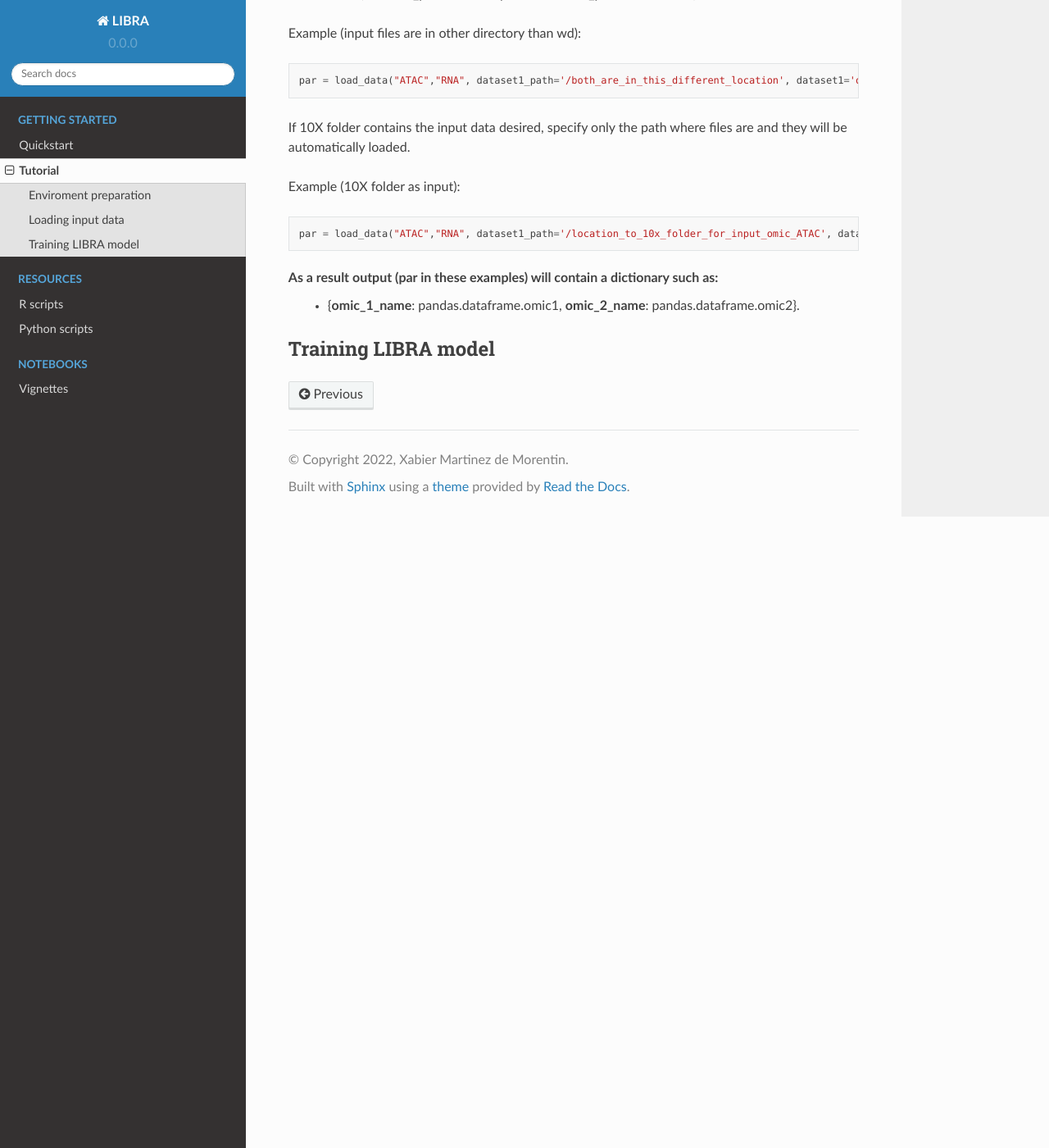
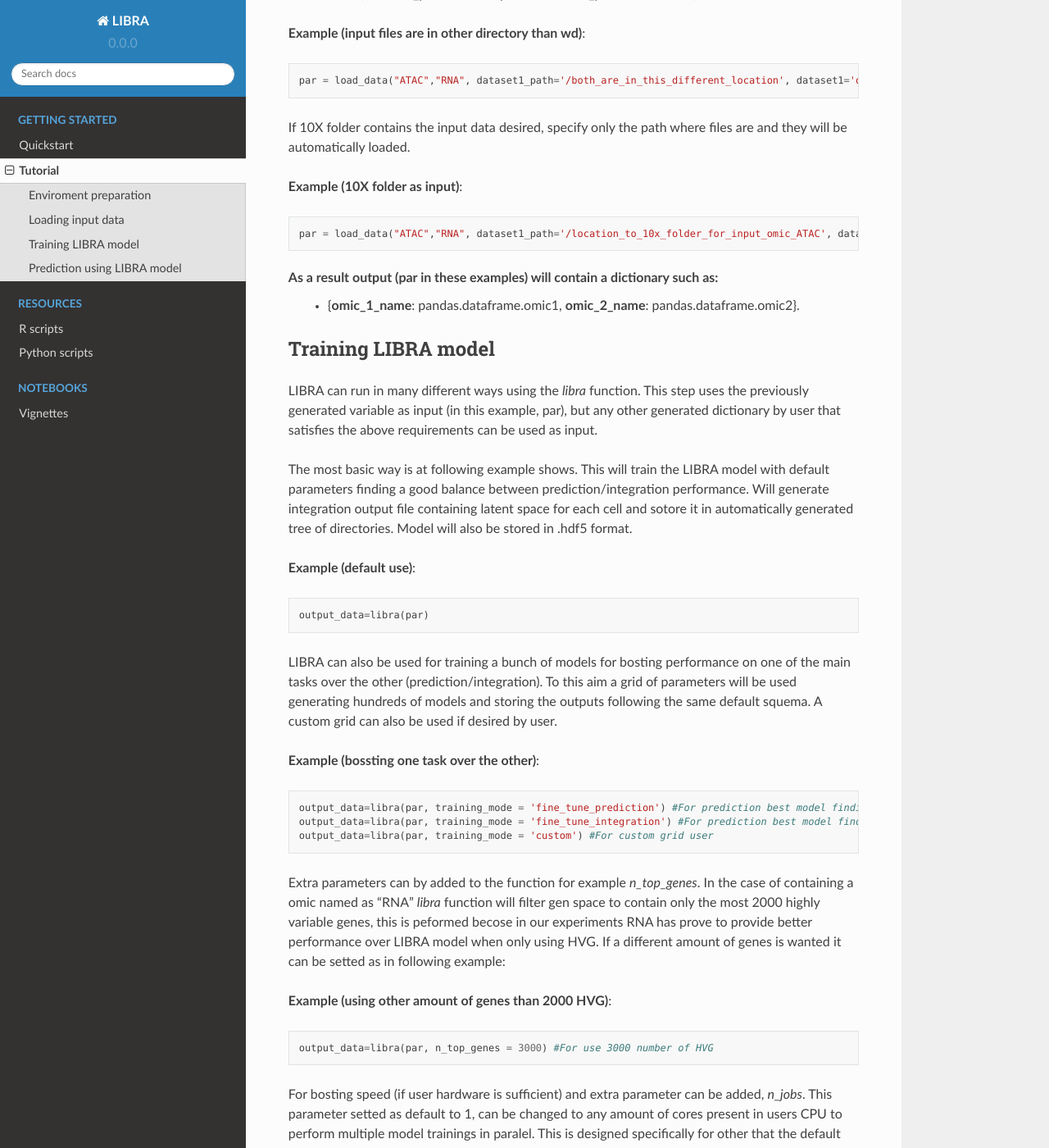
Before and after one commit to TranslationalBioinformaticsUnit/LIBRA, a Sphinx documentation site: the page built from docs/source/tutorial.rst, in a window 1280 px wide and 1400 px high, scrolled down 1003 px. Shown: the whole window at 82% size. Built offline with Sphinx 7.4.7 and the Read the Docs theme 2.0.0, drawn with Linux system fonts in a browser that asks for light colours; some of the changed text lies outside the part shown.

Commit message:
Update tutorial.rst

```diff
--- a/docs/source/tutorial.rst
+++ b/docs/source/tutorial.rst
@@ -22,7 +22,7 @@ A universal loading data is provided for easy data loading into Python enviromen
 
 Datasets should be loaded in order been dataset1 the input modality to LIBRA model and dataset2 the output modality. **We strongly recomend to set RNA as the second modality**. By now only specific actions are performed over RNA omic so it is **important to set "RNA" name to RNA omic input dataset**, in oder cases desired name can by used. If both input datasets are in working directory path, no paths are required by *load_data* function.
 
-Example (input files are in wd):
+**Example (input files are in wd)**:
 
 .. code-block:: python
 
@@ -30,7 +30,7 @@ Example (input files are in wd):
 
 If input datasets are in a different location than working directory, *dataset1_path* and *dataset2_path* can be used (dataset2_path will be equal to dataset1_path if not setted).
 
-Example (input files are in other directory than wd):
+**Example (input files are in other directory than wd)**:
 
 .. code-block:: python
 
@@ -38,7 +38,7 @@ Example (input files are in other directory than wd):
 
 If 10X folder contains the input data desired, specify only the path where files are and they will be automatically loaded.
 
-Example (10X folder as input):
+**Example (10X folder as input)**:
 
 .. code-block:: python
 
@@ -49,3 +49,42 @@ As a result output (par in these examples) will contain a dictionary such as:
 
 Training LIBRA model
 --------------------
+
+LIBRA can run in many different ways using the *libra* function. This step uses the previously generated variable as input (in this example, par), but any other generated dictionary by user that satisfies the above requirements can be used as input.
+
+The most basic way is at following example shows. This will train the LIBRA model with default parameters finding a good balance between prediction/integration performance. Will generate integration output file containing latent space for each cell and sotore it in automatically generated tree of directories. Model will also be stored in .hdf5 format.
+
+**Example (default use)**:
+
+.. code-block:: python
+
+    output_data=libra(par)
+
+LIBRA can also be used for training a bunch of models for bosting performance on one of the main tasks over the other (prediction/integration). To this aim a grid of parameters will be used generating hundreds of models and storing the outputs following the same default squema. A custom grid can also be used if desired by user.
+
+**Example (bossting one task over the other)**:
+
+.. code-block:: python
+
+    output_data=libra(par, training_mode = 'fine_tune_prediction') #For prediction best model finding
+    output_data=libra(par, training_mode = 'fine_tune_integration') #For prediction best model finding
+    output_data=libra(par, training_mode = 'custom') #For custom grid user
+
+Extra parameters can by added to the function for example *n_top_genes*. In the case of containing a omic named as "RNA" *libra* function will filter gen space to contain only the most 2000 highly variable genes, this is peformed becose in our experiments RNA has prove to provide better performance over LIBRA model when only using HVG. If a different amount of genes is wanted it can be setted as in following example:
+
+**Example (using other amount of genes than 2000 HVG)**:
+
+.. code-block:: python
+
+    output_data=libra(par, n_top_genes = 3000) #For use 3000 number of HVG
+
+For bosting speed (if user hardware is sufficient) and extra parameter can be added, *n_jobs*. This parameter setted as default to 1, can be changed to any amount of cores present in users CPU to perform multiple model trainings in paralel. This is designed specifically for other that the default *libra* option where many models will be trained depending on grid selected. This reduces the time required but also requires more RAM memory.
+
+**Example (parallel training for grid based version)**:
+
+.. code-block:: python
+
+    output_data=libra(par, n_jobs=20) #For training 20 models in parallel (your CPU should have at least 20 cores, and enought RAM to handle them in memmory).
+
+Prediction using LIBRA model
+----------------------------
```
